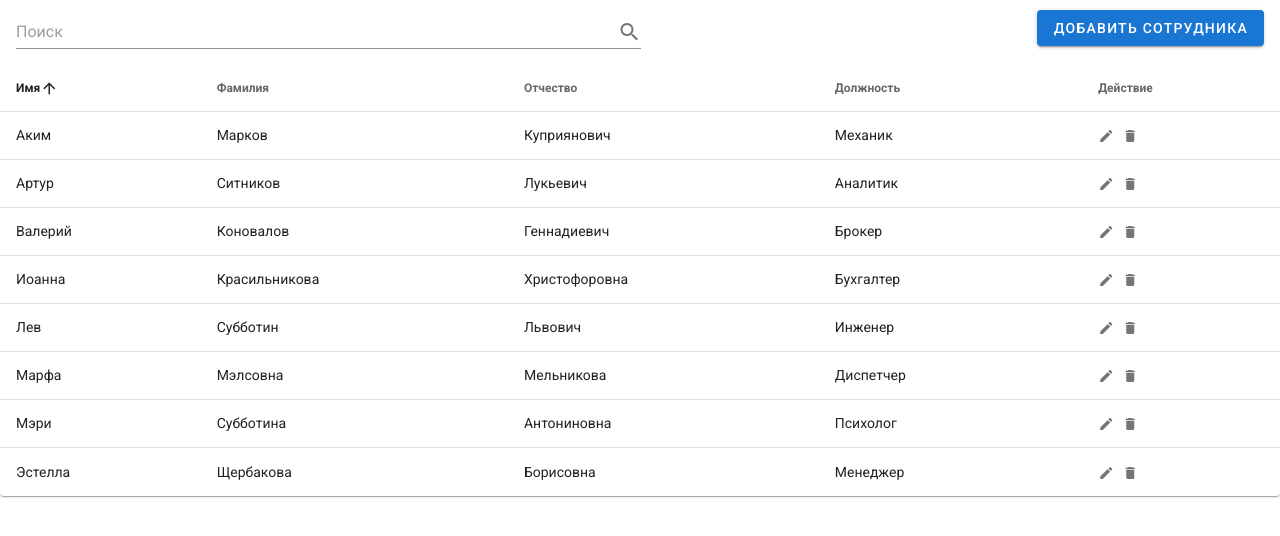
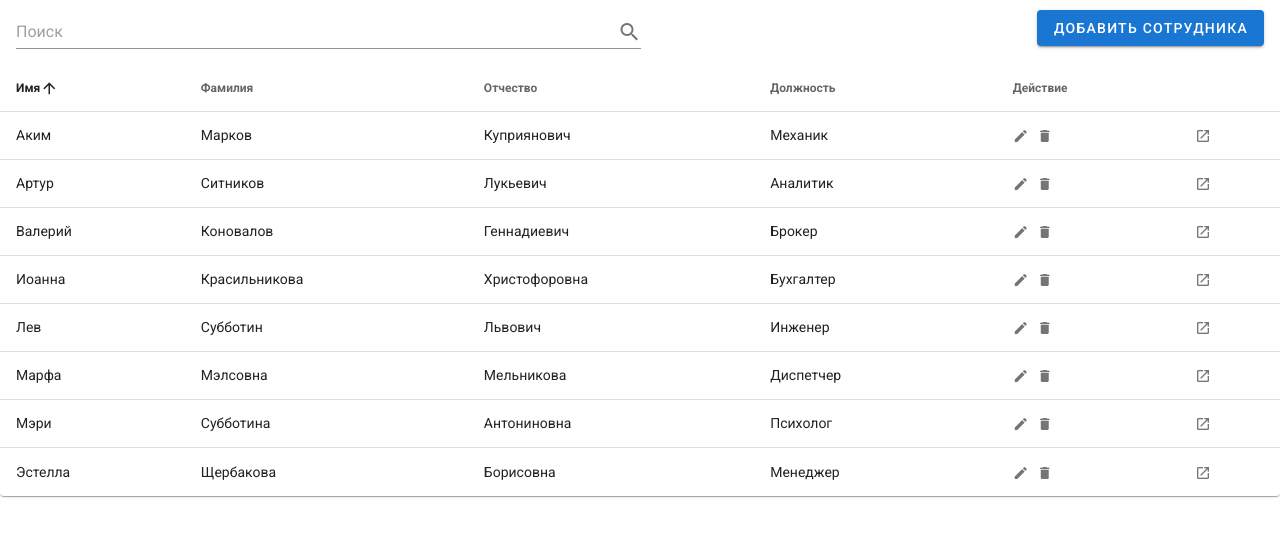
Before and after one commit to AndreyProvkov/vue-test2, a Vue app: page / in a window 1280 px wide. Shown: the top 536 px of the page. Built offline with nearby package versions, Linux system fonts and the light colour scheme.

Commit message:
Add dynamic routing per employee

```diff
--- a/package.json
+++ b/package.json
@@ -10,6 +10,7 @@
   "dependencies": {
     "core-js": "^3.8.3",
     "vue": "^2.6.14",
+    "vue-router": "^3.5.1",
     "vuetify": "^2.6.0"
   },
   "devDependencies": {
@@ -17,6 +18,7 @@
     "@babel/eslint-parser": "^7.12.16",
     "@vue/cli-plugin-babel": "~5.0.0",
     "@vue/cli-plugin-eslint": "~5.0.0",
+    "@vue/cli-plugin-router": "~5.0.0",
     "@vue/cli-service": "~5.0.0",
     "eslint": "^7.32.0",
     "eslint-plugin-vue": "^8.0.3",
--- a/src/App.vue
+++ b/src/App.vue
@@ -1,21 +1,13 @@
 <template>
   <v-app>
     <v-main>
-      <ListEmployee />
+      <router-view></router-view>
     </v-main>
   </v-app>
 </template>
 
 <script>
-import ListEmployee from "@/components/ListEmployee.vue"
-
 export default {
   name: 'App',
-  components: {
-    ListEmployee
-  },
-  data: () => ({
-    //
-  }),
 };
 </script>
--- a/src/components/ListEmployee.vue
+++ b/src/components/ListEmployee.vue
@@ -199,6 +199,15 @@
       </v-icon>
     </template>
 
+    <template v-slot:[`item.showAll`]="{ item }">
+      <v-icon
+        small
+        @click="showAllInfo(item)"
+      >
+        mdi-open-in-new
+      </v-icon>
+    </template>
+
     <template v-slot:no-data>
       <h2>Сотрудники отсутствуют</h2>
     </template>
@@ -227,6 +236,12 @@ export default {
         {
           text: 'Действие',
           value: 'actions',
+          sortable: false,
+          filterable: false
+        },
+        {
+          text: '',
+          value: 'showAll',
           sortable: false,
           filterable: false
         }
@@ -278,6 +293,7 @@ export default {
     initialize () {
       this.employees = [
         {
+          id: 0,
           firstname: 'Эстелла',
           surname: 'Щербакова',
           patronymic: 'Борисовна',
@@ -288,6 +304,7 @@ export default {
           time: 'Полная'
         },
         {
+          id: 1,
           firstname: 'Иоанна',
           surname: 'Красильникова',
           patronymic: 'Христофоровна',
@@ -298,6 +315,7 @@ export default {
           time: 'Половина'
         },
         {
+          id: 2,
           firstname: 'Марфа',
           surname: 'Мэлсовна',
           patronymic: 'Мельникова',
@@ -308,6 +326,7 @@ export default {
           time: 'Половина'
         },
         {
+          id: 3,
           firstname: 'Мэри',
           surname: 'Субботина',
           patronymic: 'Антониновна',
@@ -318,6 +337,7 @@ export default {
           time: 'Полная'
         },
         {
+          id: 4,
           firstname: 'Аким',
           surname: 'Марков',
           patronymic: 'Куприянович',
@@ -328,6 +348,7 @@ export default {
           time: 'Половина'
         },
         {
+          id: 5,
           firstname: 'Лев',
           surname: 'Субботин',
           patronymic: 'Львович',
@@ -338,6 +359,7 @@ export default {
           time: 'Полная'
         },
         {
+          id: 6,
           firstname: 'Валерий',
           surname: 'Коновалов',
           patronymic: 'Геннадиевич',
@@ -348,6 +370,7 @@ export default {
           time: 'Полная'
         },
         {
+          id: 7,
           firstname: 'Артур',
           surname: 'Ситников',
           patronymic: 'Лукьевич',
@@ -358,6 +381,13 @@ export default {
           time: 'Половина'
         }
       ]
+    },
+
+    showAllInfo (item) {
+      this.$router.push({
+        path: `/${item.id}`,
+        query: { item: item }
+      })
     },
 
     editEmployer (item) {
--- a/src/main.js
+++ b/src/main.js
@@ -1,10 +1,12 @@
 import Vue from 'vue'
 import App from './App.vue'
 import vuetify from './plugins/vuetify'
+import router from './router'
 
 Vue.config.productionTip = false
 
 new Vue({
   vuetify,
+  router,
   render: h => h(App)
 }).$mount('#app')
--- /dev/null
+++ b/src/router/index.js
@@ -0,0 +1,32 @@
+import Vue from 'vue'
+import VueRouter from 'vue-router'
+import HomeView from '../views/HomeView.vue'
+
+Vue.use(VueRouter)
+
+const routes = [
+  {
+    path: '/',
+    name: 'home',
+    component: HomeView
+  },
+  {
+    path: '/:id',
+    name: 'employee',
+    // route level code-splitting
+    // this generates a separate chunk (about.[hash].js) for this route
+    // which is lazy-loaded when the route is visited.
+    component: () => import(/* webpackChunkName: "about" */ '@/views/EmployeeView.vue'),
+    props(route) {
+      return { item: route.query.item }
+    }
+  }
+]
+
+const router = new VueRouter({
+  mode: 'history',
+  base: process.env.BASE_URL,
+  routes
+})
+
+export default router
--- /dev/null
+++ b/src/views/EmployeeView.vue
@@ -0,0 +1,11 @@
+<template>
+  <div class="about">
+    <h1>TEST {{ $route.query.item }}</h1>
+  </div>
+</template>
+
+<script>
+export default {
+  name: 'EmployeeView',
+}
+</script>
--- /dev/null
+++ b/src/views/HomeView.vue
@@ -0,0 +1,15 @@
+<template>
+  <ListEmployee />
+</template>
+
+<script>
+// @ is an alias to /src
+import ListEmployee from '@/components/ListEmployee.vue'
+
+export default {
+  name: 'HomeView',
+  components: {
+    ListEmployee
+  }
+}
+</script>
```
Also changed, not shown: 1 other file (tests, documents, lock files or other folders).
